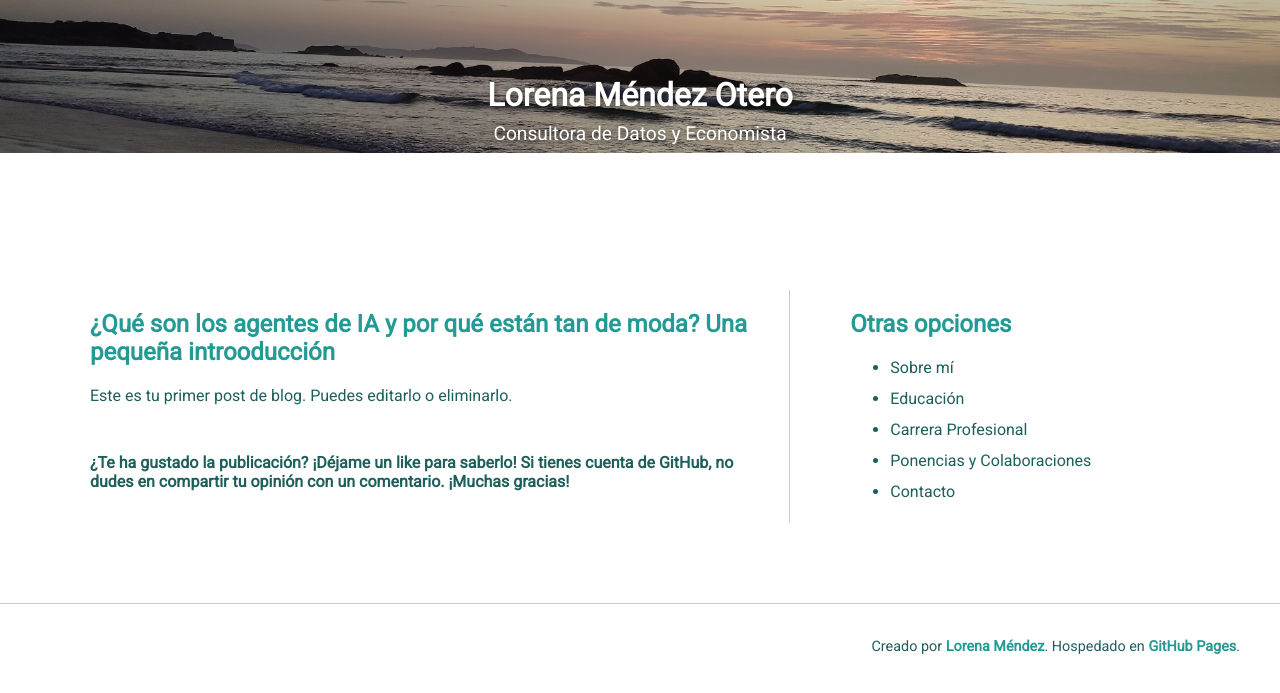
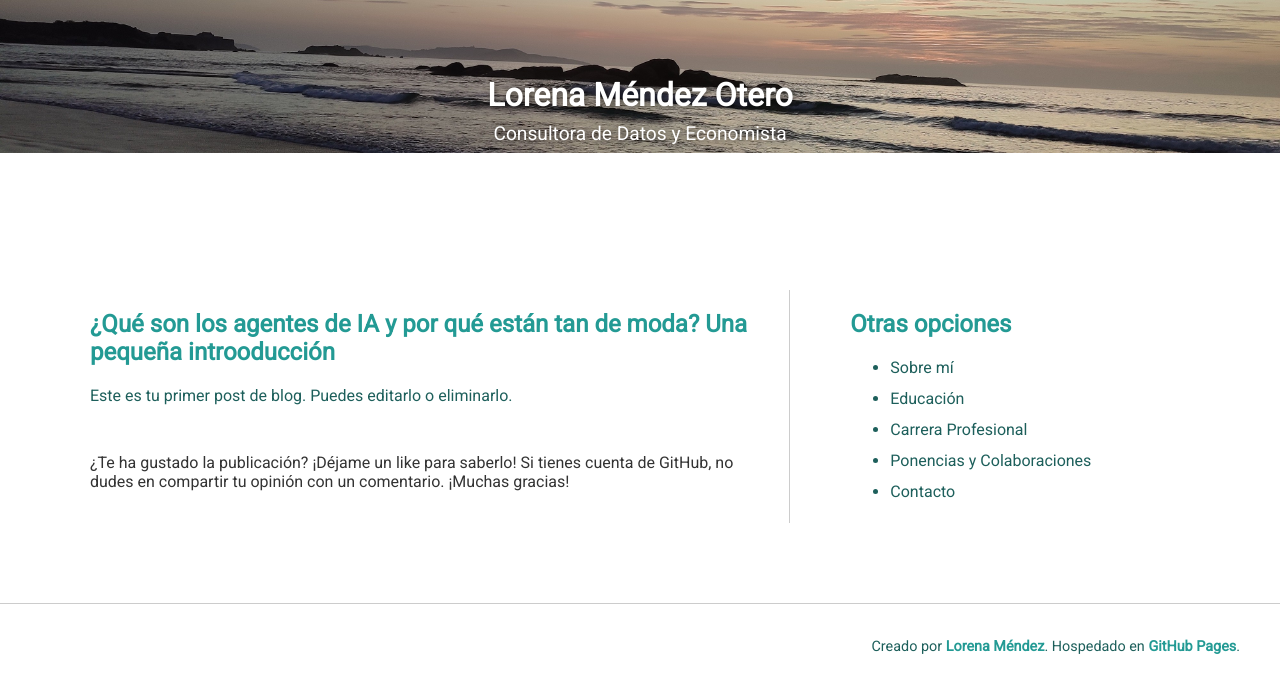
Before and after one commit to lmendezotero/lmendezotero.github.io, a Jekyll site: the page built from _posts/2025-06-28-introduccion-agentes-ia.md, in a window 1280 px wide. Shown: the top 693 px of the page. Built offline with Jekyll 4.4.1, drawn with Linux system fonts in a browser that asks for light colours; a script that is not in the unit is left out; comment, search, counter and statistics services are not loaded.

Commit message:
Update 2025-06-28-introduccion-agentes-ia.md

```diff
--- a/_posts/2025-06-28-introduccion-agentes-ia.md
+++ b/_posts/2025-06-28-introduccion-agentes-ia.md
@@ -16,7 +16,7 @@ Este es tu primer post de blog. Puedes editarlo o eliminarlo.
 
 <!-- Botón de reacciones (LikeBtn) -->
 <div style="margin-top: 3em; margin-bottom: 2em;">
-  <p style="font-weight: 600; margin-bottom: 1em;">
+  <p style="font-weight: normal; font-size: 1rem; margin-bottom: 1.2em; color: #333;">
     ¿Te ha gustado la publicación? ¡Déjame un like para saberlo! Si tienes cuenta de GitHub, no dudes en compartir tu opinión con un comentario. ¡Muchas gracias!
   </p>
   <span class="likebtn-wrapper"
```
